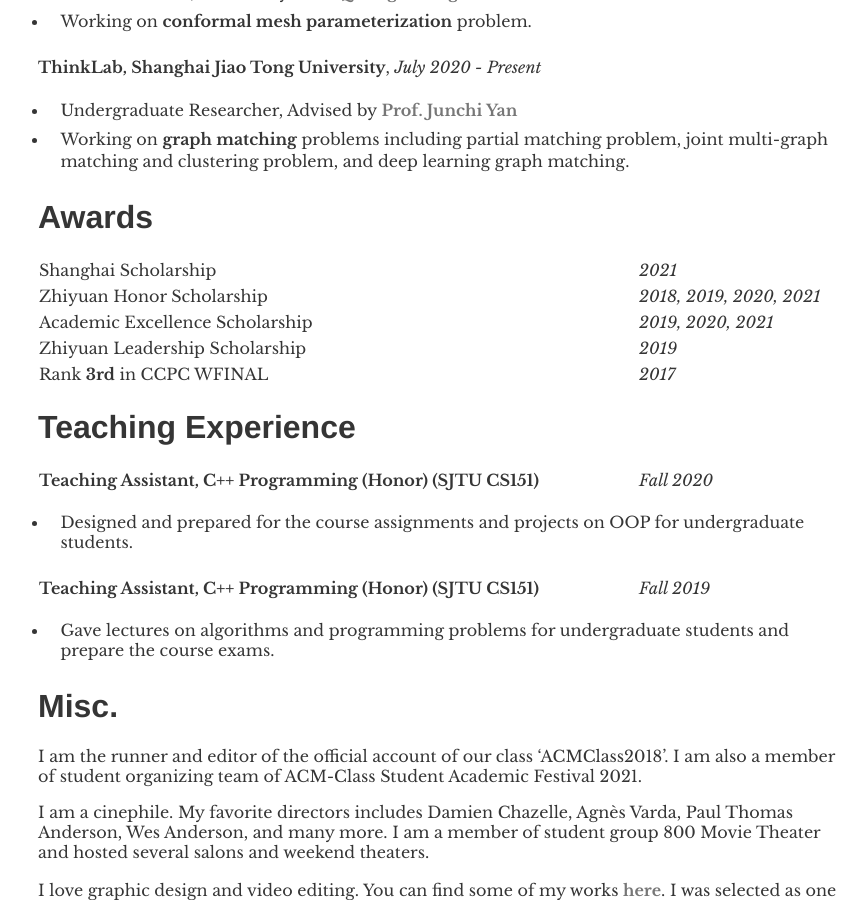
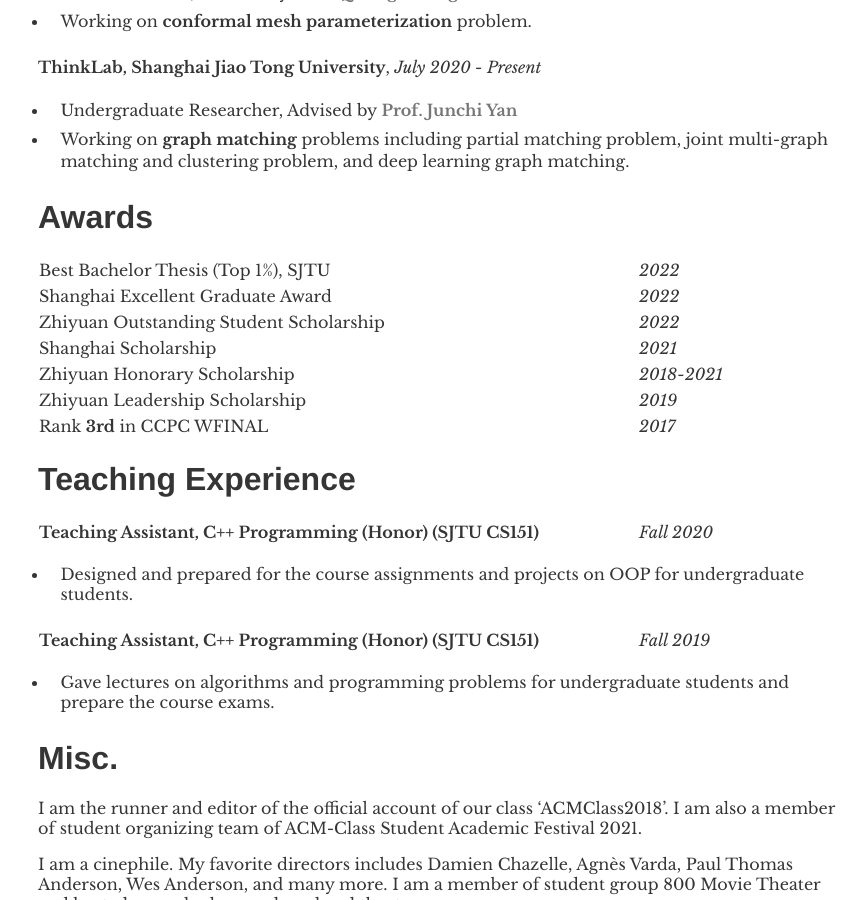
Before and after one commit to Jiaxin-Lu/Jiaxin-Lu.github.io, a Jekyll site: the page built from index.md, in a window 1280 px wide and 900 px high, scrolled down 1248 px. Shown: the whole window, without its empty margins (202-1069 px from the left). Built offline with Jekyll 4.4.1, drawn with Linux system fonts in a browser that asks for light colours.

Commit message:
update 06/22

```diff
--- a/index.md
+++ b/index.md
@@ -52,16 +52,24 @@
 
 <table frame="void" rules="none" border="0">
     <tr>
+        <td width="600">Best Bachelor Thesis (Top 1%), SJTU</td>
+        <td><i>2022</i></td>
+    </tr>
+    <tr>
+        <td width="600">Shanghai Excellent Graduate Award</td>
+        <td><i>2022</i></td>
+    </tr>
+    <tr>
+        <td width="600">Zhiyuan Outstanding Student Scholarship</td>
+        <td><i>2022</i></td>
+    </tr>
+    <tr>
         <td width="600">Shanghai Scholarship</td>
         <td><i>2021</i></td>
     </tr>
     <tr>
-    	<td width="600">Zhiyuan Honor Scholarship</td>
-    	<td><i>2018, 2019, 2020, 2021</i></td>
-    </tr>
-    <tr>
-        <td width="600">Academic Excellence Scholarship</td>
-        <td><i>2019, 2020, 2021</i></td>
+    	<td width="600">Zhiyuan Honorary Scholarship</td>
+    	<td><i>2018-2021</i></td>
     </tr>
     <tr>
         <td width="600">Zhiyuan Leadership Scholarship</td>
```
